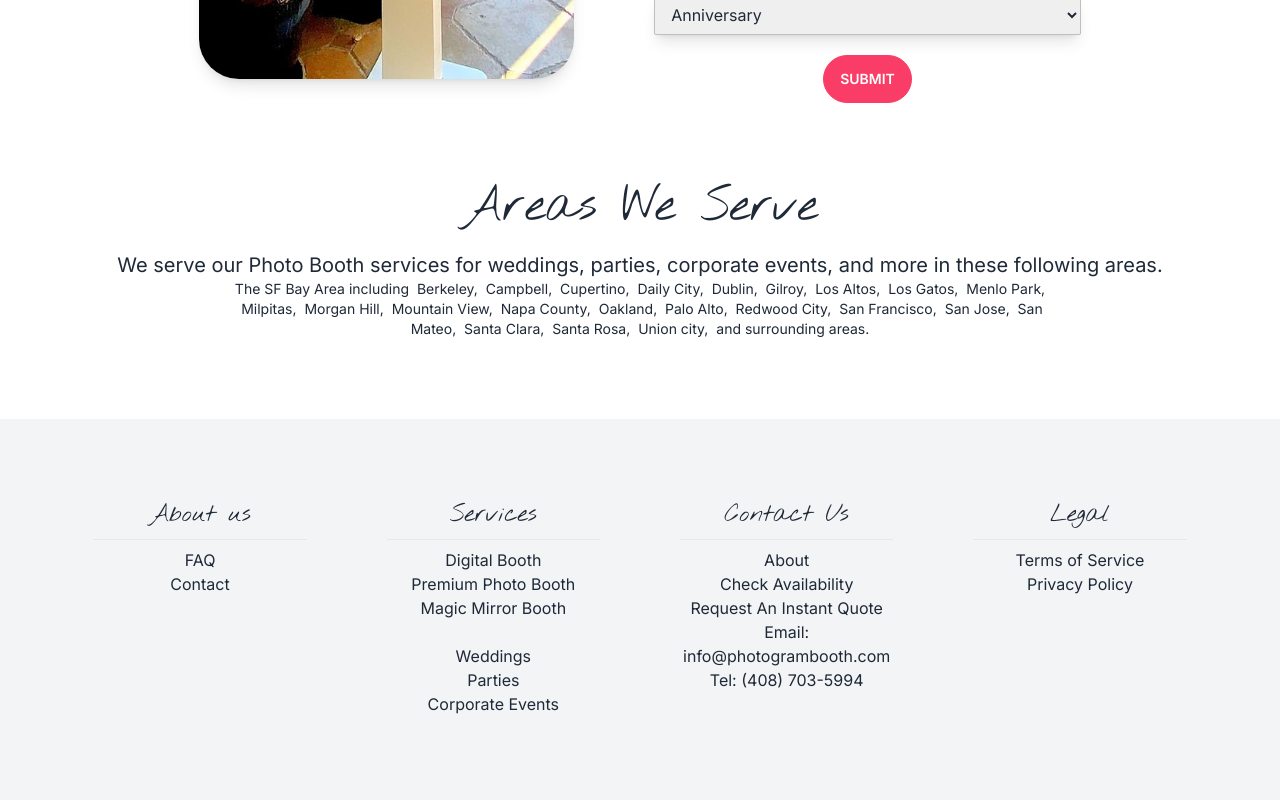
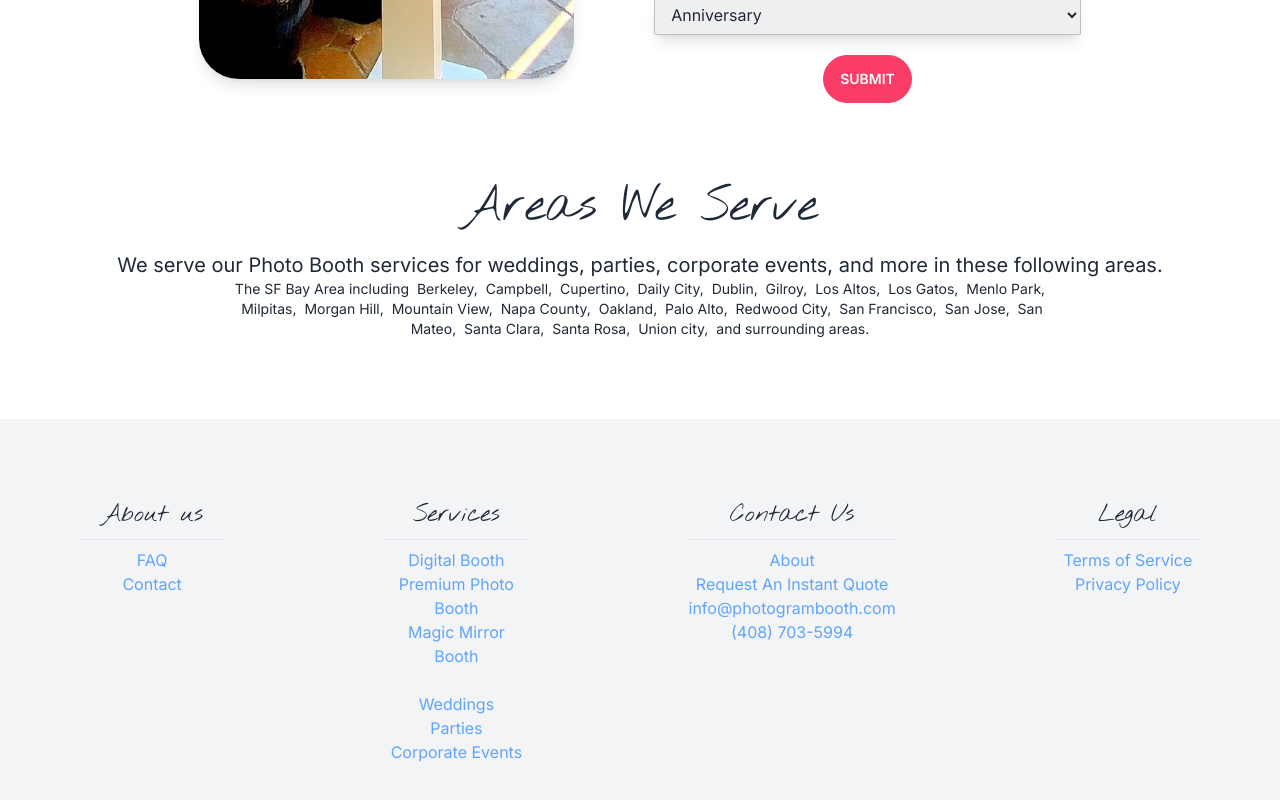
Before and after one commit to ContrerasA/photogram_v2, a Next.js app: page / in a window 1280 px wide. Shown: the part 3939-4739 px from the top of the page. Built offline with nearby package versions, Linux system fonts and the light colour scheme.

Commit message:
Added link hrefs to footer, updated mirrorBooth primary promo image

```diff
--- a/app/backdrops/page.tsx
+++ b/app/backdrops/page.tsx
@@ -11,23 +11,26 @@ const Gallery = () => {
 
 	return (
 		<div className='w-full h-full text-center mt-10'>
-			<p className={`${scriptFont.className} text-6xl mb-5`}>Gallery</p>
-			<p>Here are a few shots of our guests having a blast in in our Photogram Photo Booths</p>
+			<p className={`${scriptFont.className} text-6xl mb-5`}>Backdrops</p>
+			<p>Below is a list of backdrops you can choose from for your event</p>
 			<div className='flex flex-col items-center justify-center'>
 				<p className={`${scriptFont.className} text-3xl mt-20`}>Standard Backdrops</p>
 
 				<div className='flex flex-wrap w-3/4'>
 					{
 						standardBackdrops.map(el => (
-							<div key={el.id} className='basis-1/4 p-10'>
-								<img src={el.path} className='object-cover rounded-3xl h-[275px] w-[275px]' />
-								<p>• {el.name}</p>
+							<div key={el.id} className='flex flex-col items-center p-5'>
+								<img src={el.path} className='object-cover rounded-3xl lg:h-[275px] lg:w-[275px] w-[90vw]' />
+								<div className='flex justfify-center'>
+									<span className='text-primary'>•</span>
+									<p>&nbsp;{el.name}&nbsp;</p>
+									<span className='text-primary'>•</span>
+								</div>
 							</div>
 						))
 					}
 				</div>
 			</div>
-
 
 			<div className='flex flex-col items-center justify-center'>
 				<p className={`${scriptFont.className} text-3xl mt-20`}>Premium Backdrops</p>
@@ -35,14 +38,17 @@ const Gallery = () => {
 				<div className='flex flex-wrap w-3/4'>
 					{
 						premiumBackdrops.map(el => (
-							<div key={el.id} className='basis-1/4 p-10'>
-								<img src={el.path} className='object-cover rounded-3xl h-[275px] w-[275px]' />
-								<p>• {el.name}</p>
+							<div key={el.id} className='flex flex-col items-center p-5'>
+								<img src={el.path} className='object-cover rounded-3xl lg:h-[275px] lg:w-[275px] w-[90vw]' />
+								<div className='flex justfify-center'>
+									<span className='text-primary'>•</span>
+									<p>&nbsp;{el.name}&nbsp;</p>
+									<span className='text-primary'>•</span>
+								</div>
 							</div>
 						))
 					}
 				</div>
-
 			</div>
 
 		</div >
--- a/app/photo-templates/page.tsx
+++ b/app/photo-templates/page.tsx
@@ -21,12 +21,16 @@ const PhotoTemplates = () => {
 			</div>
 			<div className='flex justify-center'>
 
-				<div className='flex flex-wrap m-20 w-3/4 justify-center'>
+				<div className='flex flex-wrap lg:m-20 lg:w-3/4 justify-center'>
 					{
 						photoTemplates.map(el => (
-							<div key={el.id} className='basis-1/4 p-10 flex flex-col items-center'>
+							<div key={el.id} className='p-10 flex flex-col items-center'>
 								<img src={el.path} className='object-contain rounded-3xl h-[550px]' />
-								<p>• {el.name}</p>
+								<div className='flex justfify-center'>
+									<span className='text-primary'>•</span>
+									<p>&nbsp;{el.name}&nbsp;</p>
+									<span className='text-primary'>•</span>
+								</div>
 
 							</div>
 						))
--- a/components/Global/Footer.tsx
+++ b/components/Global/Footer.tsx
@@ -6,42 +6,40 @@ import Link from 'next/link';
 const Footer = () => {
 	return (
 		<section className='bg-gray-100 mt-20 pt-20 pb-40'>
-			<div className='flex justify-center space-x-20'>
-				<div className='w-1/6 text-center flex flex-col'>
+			<div className='flex flex-col lg:flex-row justify-center items-center lg:items-start text-lg lg:text-base space-y-10 lg:space-y-0'>
+				<div className='lg:w-1/6 w-1/2 text-center flex flex-col lg:mx-20'>
 					<p className={`${scriptFont.className} text-2xl mb-2`}>About us</p>
 					<hr className='mb-2' />
-					<Link href="/about">FAQ</Link>
-					<Link href="/about#contact">Contact</Link>
+					<Link href="/about" className='text-blue-400'>FAQ</Link>
+					<Link href="/about#contact" className='text-blue-400'>Contact</Link>
 				</div>
 
-
-				<div className='w-1/6 text-center flex flex-col'>
+				<div className='lg:w-1/6 w-1/2 text-center flex flex-col lg:mx-20'>
 					<p className={`${scriptFont.className} text-2xl mb-2`}>Services</p>
 					<hr className='mb-2' />
-					<Link href="/booths/digital-booth">Digital Booth</Link>
-					<Link href="/booths/premium-photo-booth">Premium Photo Booth</Link>
-					<Link href="/booths/magic-mirror-photo-booth">Magic Mirror Booth</Link>
+					<Link href="/booths/digital-booth" className='text-blue-400'>Digital Booth</Link>
+					<Link href="/booths/premium-photo-booth" className='text-blue-400'>Premium Photo Booth</Link>
+					<Link href="/booths/magic-mirror-photo-booth" className='text-blue-400'>Magic Mirror Booth</Link>
 					<br />
-					<Link href={"/events/weddings"}>Weddings</Link>
-					<Link href={"/events/parties"}>Parties</Link>
-					<Link href={"/events/corporate-events"}>Corporate Events</Link>
+					<Link href="/events/weddings" className='text-blue-400'>Weddings</Link>
+					<Link href="/events/parties" className='text-blue-400'>Parties</Link>
+					<Link href="/events/corporate-events" className='text-blue-400'>Corporate Events</Link>
 				</div>
 
-				<div className='w-1/6 text-center flex flex-col'>
+				<div className='lg:w-1/6 w-1/2 text-center flex flex-col lg:mx-20'>
 					<p className={`${scriptFont.className} text-2xl mb-2`}>Contact Us</p>
 					<hr className='mb-2' />
-					<p>About</p>
-					<p>Check Availability</p>
-					<p>Request An Instant Quote</p>
-					<p>Email: info@photogrambooth.com</p>
-					<p>Tel: (408) 703-5994</p>
+					<Link href="/about" className='text-blue-400'>About</Link>
+					<Link href="/#request-quote" className='text-blue-400'>Request An Instant Quote</Link>
+					<a href="mailto:info@photogrambooth.com?subject=New%20Inquiry" rel="noopener" target="blank" className="text-blue-400">info@photogrambooth.com</a>
+					<a href="tel:408-703-5994" className="text-blue-400">(408) 703-5994</a>
 				</div>
 
-				<div className='w-1/6 text-center flex flex-col'>
+				<div className='lg:w-1/6 w-1/2 text-center flex flex-col lg:mx-20'>
 					<p className={`${scriptFont.className} text-2xl mb-2`}>Legal</p>
 					<hr className='mb-2' />
-					<Link href='/terms-of-service'>Terms of Service</Link>
-					<Link href='/privacy-policy'>Privacy Policy</Link>
+					<Link href='/terms-of-service' className='text-blue-400'>Terms of Service</Link>
+					<Link href='/privacy-policy' className='text-blue-400'>Privacy Policy</Link>
 				</div>
 
 
--- a/src/data/boothData.json
+++ b/src/data/boothData.json
@@ -91,7 +91,7 @@
 			{
 				"title" :"magic-mirror-photo-booth",
 				"description": "Your guests will love personalizing their photo with a signature. With this built-in feature, the magic mirror photo booth rental allows your guests to draw or sign directly on the mirror. Their creation is then printed on the photo.",
-				"imagePath": "/images/eventImages/premiumBooth/PXL_20220925_024540750.NIGHT.jpg"
+				"imagePath": "/images/promoImages/mirrorBooth/mirrorPromo04.jpg"
 			},
 			{
 				"title": "Text and Email Photo Sharing",
```
Also changed, not shown: public/images/promoImages/mirrorBooth/mirrorPromo04.jpg (added).
